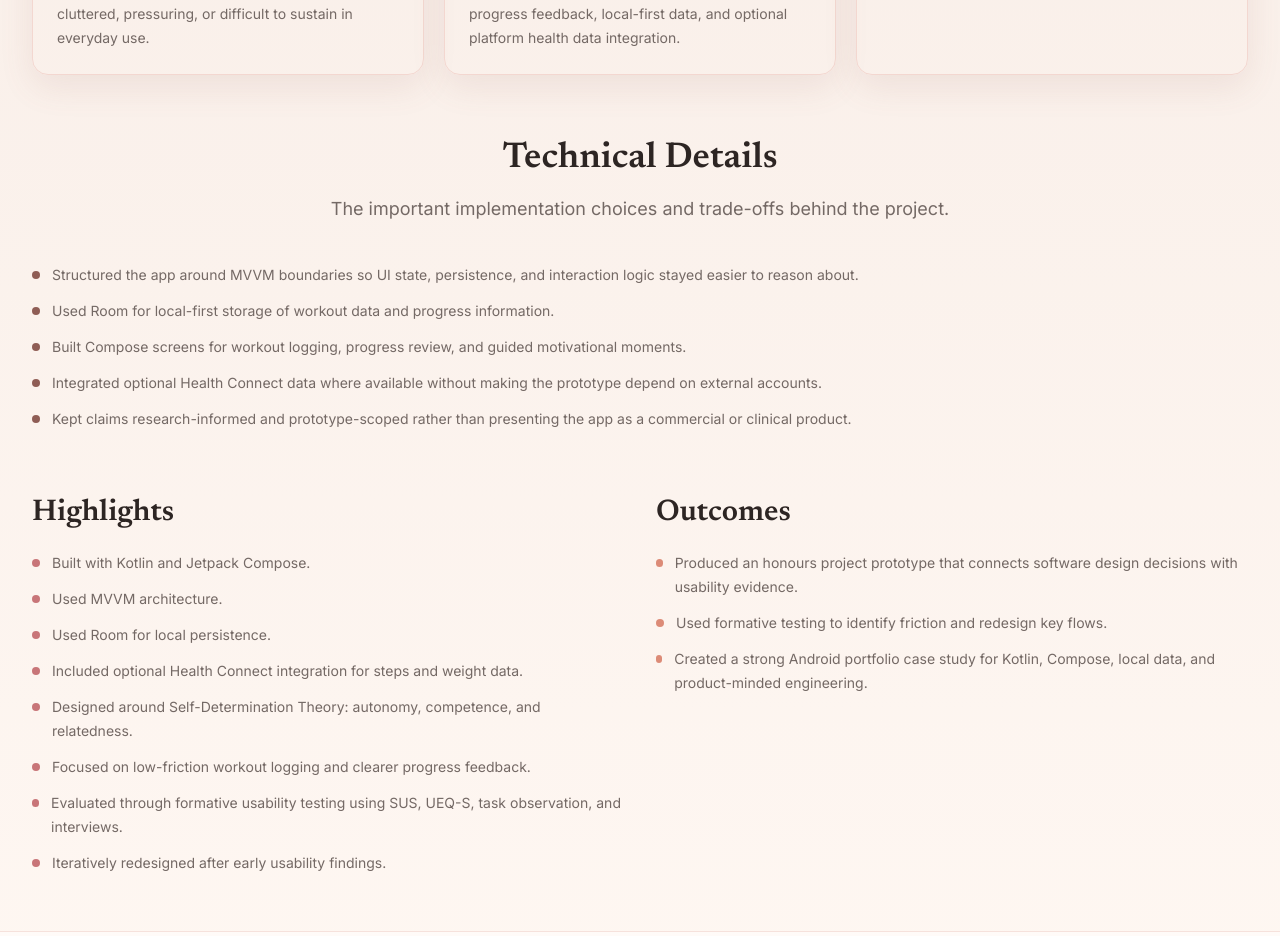
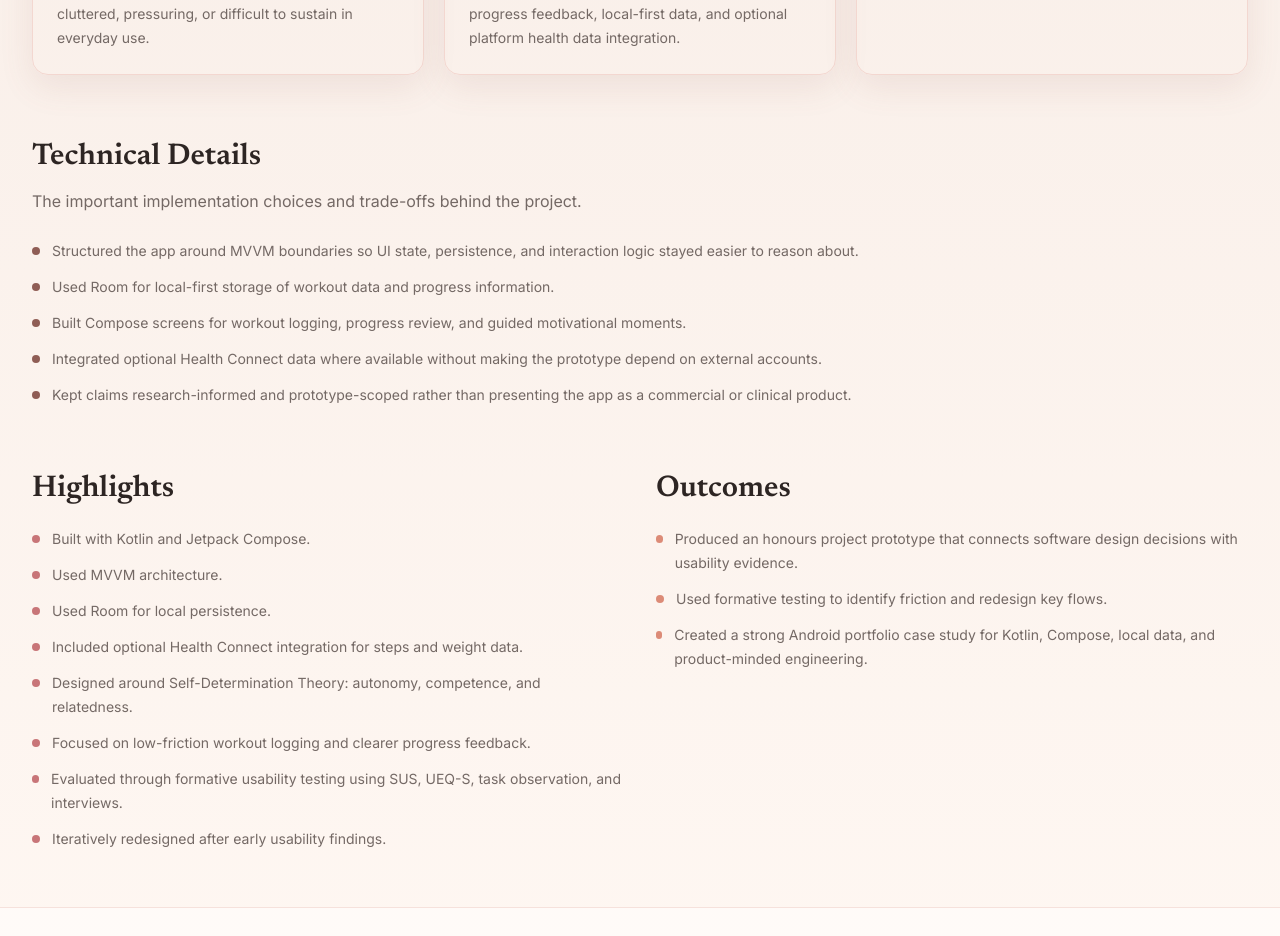
Before and after one commit to sneri12pic/portfolio, a Next.js app: page /projects/fitness-app in a window 1280 px wide. Shown: the part 1320-2256 px from the top of the page. Built offline with nearby package versions, Linux system fonts and the light colour scheme.

Commit message:
Left-align Technical Details heading

```diff
--- a/src/components/ProjectCaseStudyLayout.tsx
+++ b/src/components/ProjectCaseStudyLayout.tsx
@@ -2,7 +2,6 @@ import { ExternalLink, Github } from "lucide-react";
 import type { Project } from "@/data/projects";
 import { Button } from "@/components/Button";
 import { ProjectMedia } from "@/components/ProjectMedia";
-import { SectionHeading } from "@/components/SectionHeading";
 import { TechTag } from "@/components/TechTag";
 
 export function ProjectCaseStudyLayout({ project }: { project: Project }) {
@@ -65,7 +64,10 @@ export function ProjectCaseStudyLayout({ project }: { project: Project }) {
       </section>
 
       <section className="mt-16">
-        <SectionHeading title="Technical Details" text="The important implementation choices and trade-offs behind the project." />
+        <h2 className="font-display text-3xl font-semibold text-charcoal">Technical Details</h2>
+        <p className="mb-6 mt-3 text-base leading-7 text-warm-gray">
+          The important implementation choices and trade-offs behind the project.
+        </p>
         <ul className="grid gap-3 text-sm leading-6 text-warm-gray">
           {project.technicalDetails.map((detail) => (
             <li key={detail} className="flex gap-3">
```
